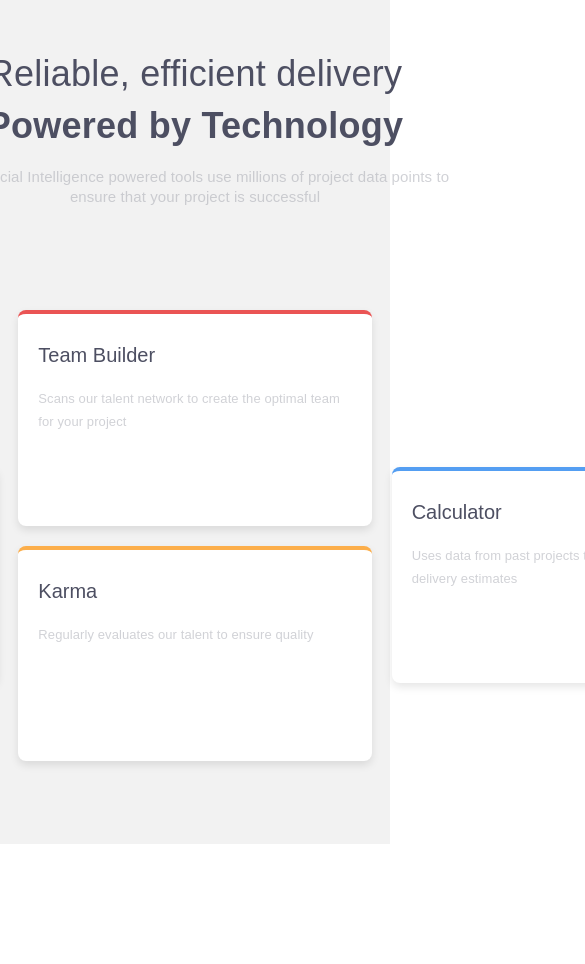
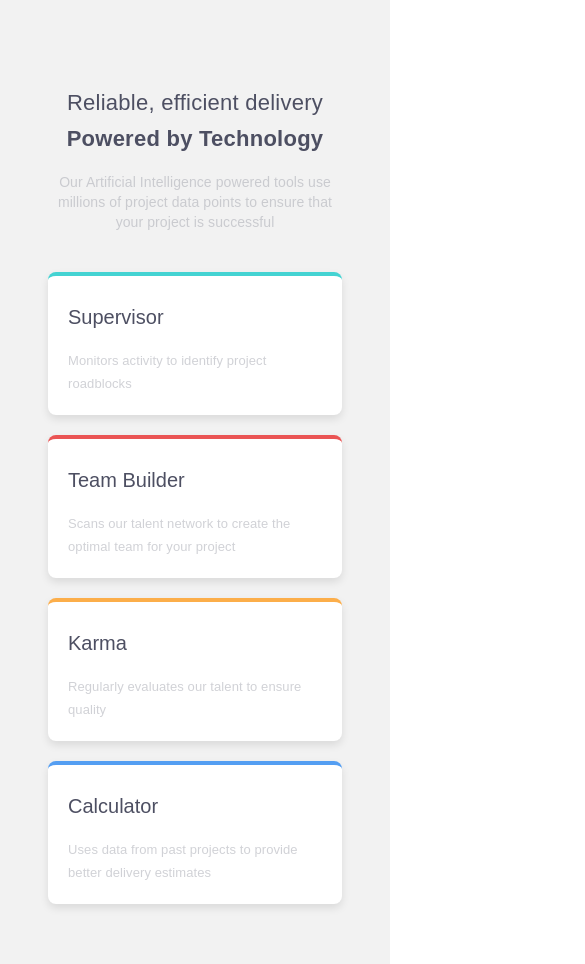
Before and after one commit to Mustapha909/Frontend-Mentor-Four-card-feature-section, a plain HTML site: page index.html in a window 390 px wide. Shown: the top 964 px of the page, 585 px wide, since content can reach past the window. Before the commit the page ends 844 px from the top, so only its background shows below. Drawn offline with Linux system fonts and the light colour scheme.

Commit message:
added the media query

```diff
--- a/style.css
+++ b/style.css
@@ -3,15 +3,18 @@
   padding: 0;
   box-sizing: border-box;
 }
+
 .main {
   display: flex;
   flex-direction: column;
-  /* justify-content: center; */
   align-items: center;
-  width: 100vw;
-  height: 100vh;
-  background-color: #f2f2f2;
+  width: 100vw; /* Full viewport width */
+  min-height: 100vh; /* Full viewport height */
+  background-color: #f2f2f2; /* Gray background */
   font-family: 'Poppins', sans-serif;
+  padding: 20px 16px; /* Add padding to prevent content from touching the edges */
+  box-sizing: border-box; /* Ensure padding is included in the width/height */
+  overflow-x: hidden; /* Prevent horizontal overflow */
 }
 
 .info {
@@ -21,7 +24,7 @@
   align-items: center;
   text-align: center;
   width: 540px;
-  height: 170px;
+  max-width: 100%; /* Ensure it doesn't overflow on smaller screens */
   margin-top: 40px;
 }
 
@@ -65,8 +68,10 @@ p {
   gap: 20px;
   height: 530px;
   width: 1100px;
+  max-width: 100%; /* Ensure it doesn't overflow on smaller screens */
   margin-top: 100px;
 }
+
 .card {
   padding: 20px;
   border-radius: 8px;
@@ -110,3 +115,57 @@ h3 {
   color: #4d4f62;
   margin: 10px 0 20px 0;
 }
+
+@media (max-width: 768px) {
+  .main {
+    padding: 20px 16px;
+  }
+
+  .info {
+    width: calc(100% - 32px);
+    margin: 60px 16px 0;
+    padding: 0 16px;
+  }
+
+  .cards-container {
+    grid-template-columns: 1fr;
+    grid-template-rows: repeat(4, 1fr);
+    width: calc(100% - 32px);
+    height: auto;
+    margin: 40px 16px;
+    padding: 0 16px;
+  }
+
+  .card-1,
+  .card-2,
+  .card-3,
+  .card-4 {
+    grid-column: 1;
+    grid-row: auto;
+  }
+
+  .card-1 {
+    grid-row: 1;
+  }
+
+  .card-2 {
+    grid-row: 2;
+  }
+
+  .card-3 {
+    grid-row: 3;
+  }
+
+  .card-4 {
+    grid-row: 4;
+  }
+
+  h1,
+  h2 {
+    font-size: 22px;
+  }
+
+  .info-p {
+    font-size: 14px;
+  }
+}
```
